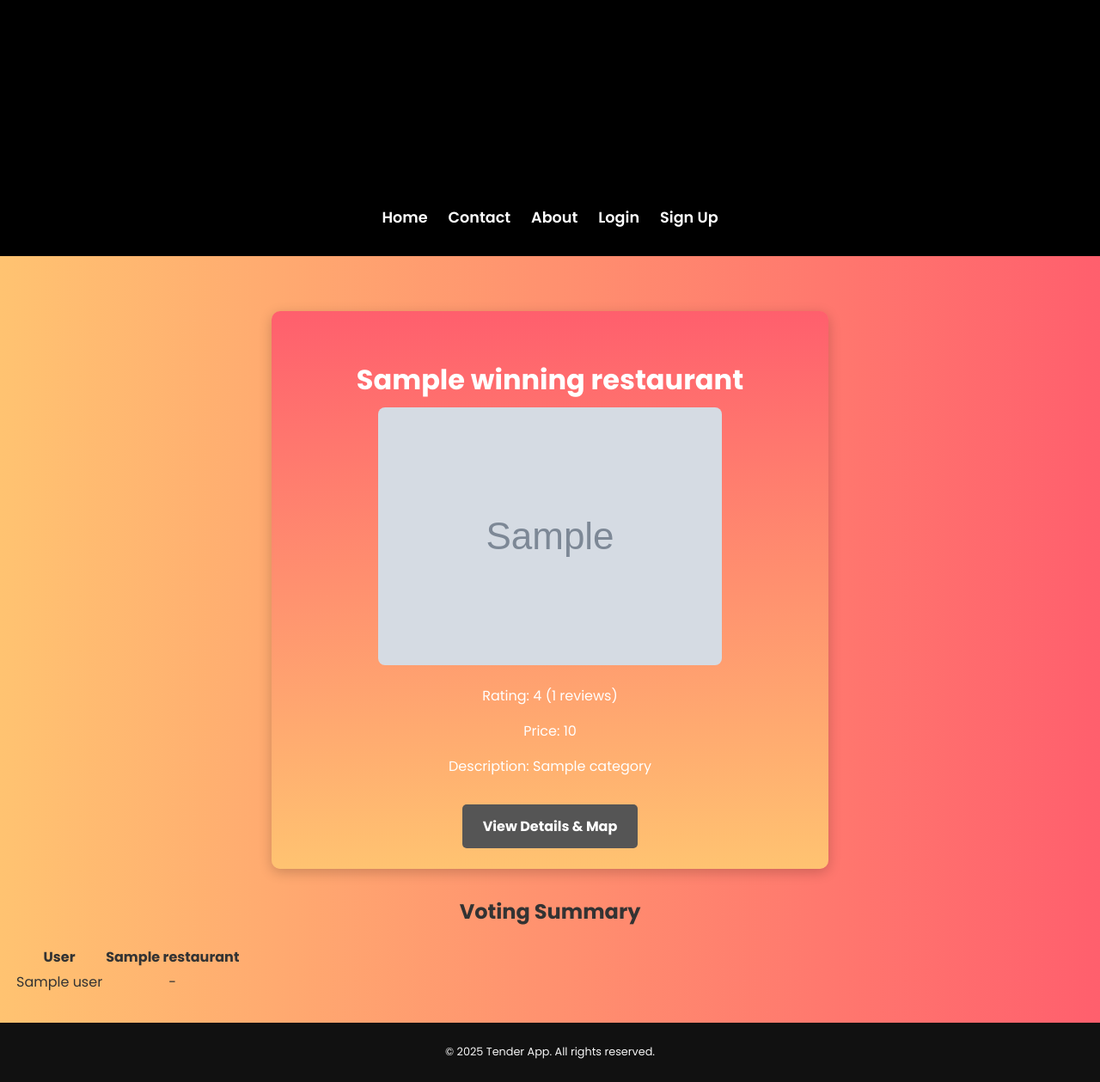
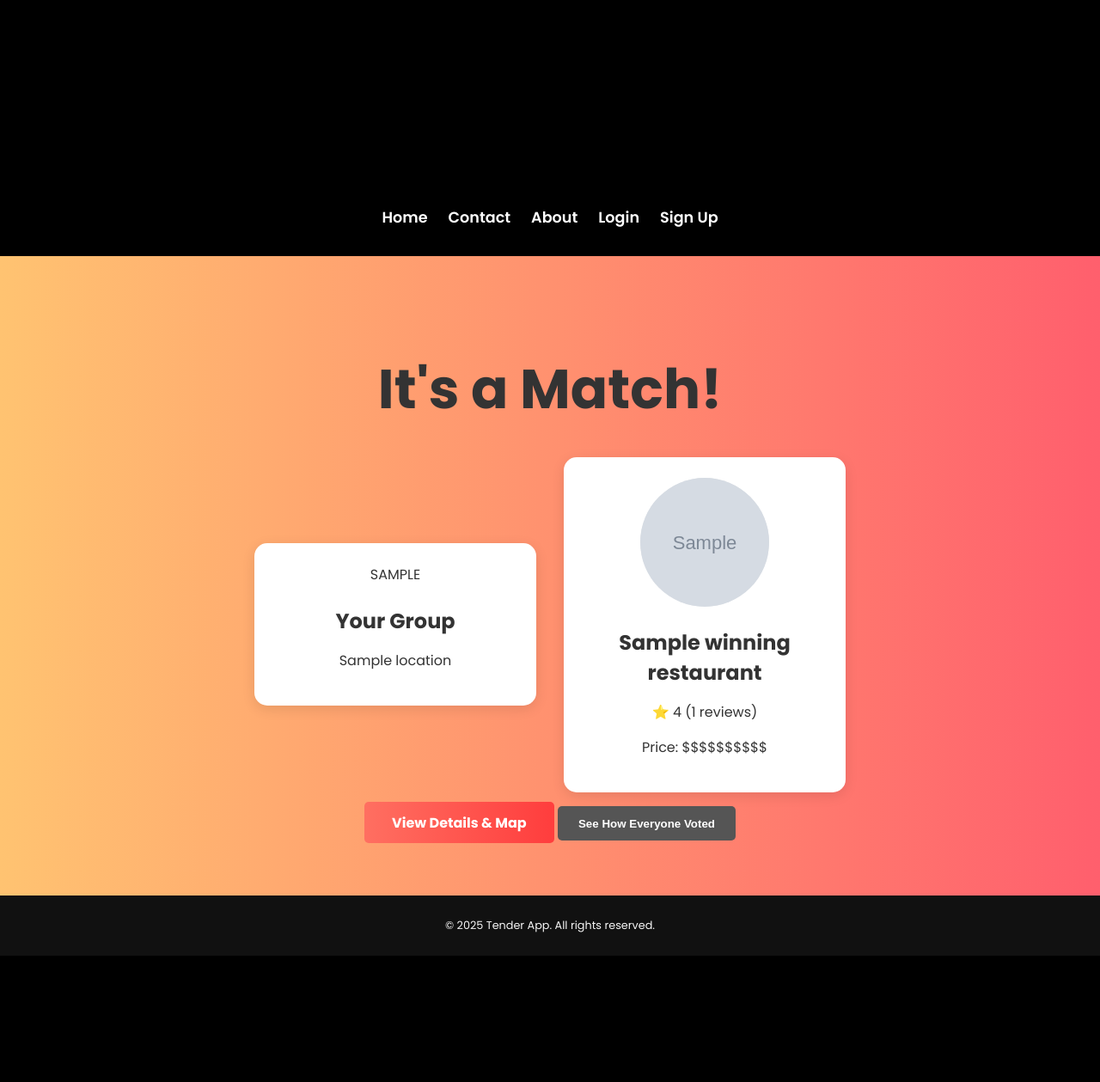
Before and after one commit to Saavesh/Tender, a Flask app: template application/templates/results.html in a window 1280 px wide. Shown: the whole page at 86% size. After the commit the page ends 1112 px from the top, so only its background shows below. Run offline with Flask 3, Linux system fonts and the light colour scheme; the template is opened without the code that fills it: most values are stand-ins (such as "Sample title", 1, 10 or a date in 2020); grey boxes marked "Sample" are stand-in pictures; parts of the project's set-up code (start-up, migrations or seed data) failed here and were passed over; grey boxes are pictures that could not be loaded.

Commit message:
Tinder inspired Results page

```diff
--- a/application/templates/results.html
+++ b/application/templates/results.html
@@ -1,41 +1,60 @@
 {% extends "layout.html" %}
 
 {% block title %}
-    Room Results
-{% endblock %}
-
-{% block header %}
-    <h1 class="animated-header">🎉 Voting Results 🎉</h1>
+    It's a Match!
 {% endblock %}
 
 {% block content %}
-    <!-- Intro Animation -->
+<div class="results-container">
     <div id="results-intro" class="results-intro">
-        <h2>The results are in...</h2>
+        <h2>The Results are in..</h2>
     </div>
 
-    <!-- Winning Restaurant Section -->
-    <div id="results-content" class="results-content hidden">
+    <div id="match-content" class="match-content hidden">
+        <h1 class="match-header">It's a Match!</h1>
+
+        <div class="match-cards-container">
+            <div class="profile-card group-card">
+                <div class="avatar-stack">
+                    {% for guest in room.guests %}
+                    <div class="stacked-avatar" title="{{ guest.Username }}">
+                        {{ guest.Username[0] | upper }}
+                    </div>
+                    {% endfor %}
+                </div>
+                <h3>Your Group</h3>
+                <p>{{ room.Location }}</p>
+            </div>
+
             {% if winning_restaurant %}
-            <div class="restaurant-card animated-card">
-                <h3 class="winning-restaurant-name">{{ winning_restaurant.name }}</h3>
-                <img src="{{ winning_restaurant.image_url }}" alt="Restaurant image" style="max-width: 100%; height: auto; border-radius: 8px;">
-                <p>Rating: {{ winning_restaurant.rating }} ({{ winning_restaurant.review_count }} reviews)</p>
-                <p>Price: {{ winning_restaurant.price }}</p>
-                <p>Description:
-                    {% if winning_restaurant.categories %}
-                        {{ winning_restaurant.categories | map(attribute='title') | join(', ') }}
-                    {% else %}
-                        No categories available
-                    {% endif %}
-                </p>
-                <a href="{{ winning_restaurant.url }}" target="_blank" class="button-secondary">View Details & Map</a>
+            <div class="profile-card restaurant-card">
+                <div class="card-content">
+                    <div class="profile-image-container">
+                        <img src="{{ winning_restaurant.image_url }}" alt="Image of {{ winning_restaurant.name }}">
+                    </div>
+                    <h3>{{ winning_restaurant.name }}</h3>
+                    <p>⭐ {{ winning_restaurant.rating }} ({{ winning_restaurant.review_count }} reviews)</p>
+                    <p>Price: {{ '$' * winning_restaurant.price_level if winning_restaurant.price_level else 'N/A' }}</p>
+                </div>
             </div>
             {% else %}
-            <p>No winning restaurant was found.</p>
+            <div class="profile-card restaurant-card">
+                <h3>No Clear Winner</h3>
+                <p>Looks like it was a tough choice!</p>
+            </div>
             {% endif %}
+        </div>
 
-        <!-- Voting Summary Section -->
+        <div class="results-actions">
+            {% if winning_restaurant %}
+                <a href="{{ winning_restaurant.url }}" target="_blank" class="button-primary">View Details & Map</a>
+            {% endif %}
+            <button id="show-details-btn" class="button-secondary">See How Everyone Voted</button>
+        </div>
+
+
+
+        <div id="voting-summary" class="voting-summary hidden">
             <h2 class="animated-subtitle">Voting Summary</h2>
             <table class="voting-summary-table">
                 <thead>
@@ -52,17 +71,8 @@
                             <td>{{ user }}</td>
                             {% for restaurant in restaurant_names %}
                                 <td>
-                                {% if restaurant in votes %}
-                                    {% if votes[restaurant] == 1 %}
-                                        Yum
-                                    {% elif votes[restaurant] == 0 %}
-                                        Meh
-                                    {% elif votes[restaurant] == -1 %}
-                                        Ew
-                                    {% endif %}
-                                {% else %}
-                                    -
-                                {% endif %}
+                                    {% set vote = votes.get(restaurant) %}
+                                    {% if vote == 1 %} ❤️ Yum {% elif vote == 0 %} 🤔 Meh {% elif vote == -1 %} 🤢 Ew {% else %} - {% endif %}
                                 </td>
                             {% endfor %}
                         </tr>
@@ -70,19 +80,30 @@
                 </tbody>
             </table>
         </div>
+    </div>
+</div>
 {% endblock %}
 
 {% block scripts %}
+{{ super() }}
 <script>
-    // Show intro animation, then reveal the results
     document.addEventListener('DOMContentLoaded', function () {
         const intro = document.getElementById('results-intro');
-        const content = document.getElementById('results-content');
+        const matchContent = document.getElementById('match-content');
+        const showDetailsBtn = document.getElementById('show-details-btn');
+        const votingSummary = document.getElementById('voting-summary');
 
+        // Show the intro animation, then reveal the results
         setTimeout(() => {
-            intro.style.display = 'none'; // Hide the intro
-            content.classList.remove('hidden'); // Reveal the results
-        }, 3000); // 3-second delay for intro animation
+            intro.style.display = 'none';
+            matchContent.classList.remove('hidden');
+        }, 2500);
+
+        // Add click event to the "Show Details" button
+        showDetailsBtn.addEventListener('click', () => {
+            votingSummary.classList.toggle('hidden');
+            showDetailsBtn.textContent = votingSummary.classList.contains('hidden') ? 'See How Everyone Voted' : 'Hide Voting Details';
+        });
     });
 </script>
 {% endblock %}
```
Lines whose indentation alone changed are shown as unchanged.
